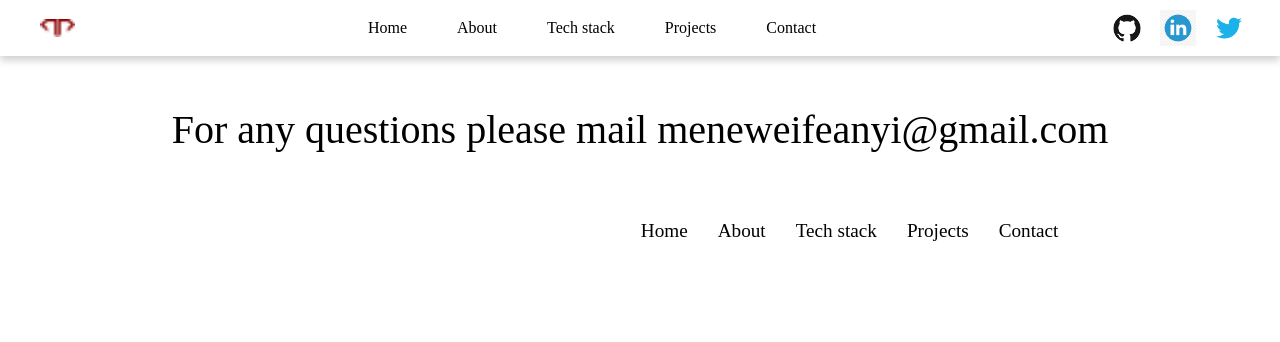
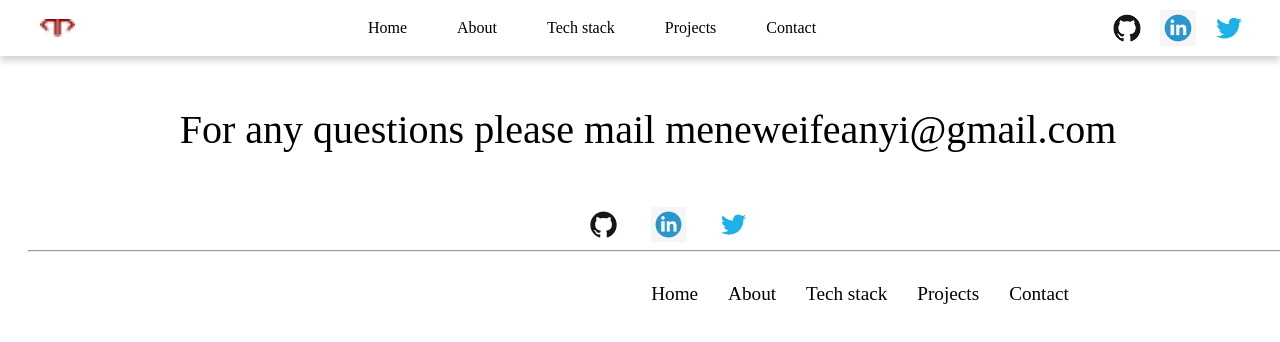
Before and after one commit to 0xidennis/Porfolio, a React (Vite) app: page /Contact in a window 1280 px wide. Shown: the top 342 px of the page. Built offline with nearby package versions, Linux system fonts and the light colour scheme.

Commit message:
initial commit

```diff
--- a/src/Static/Footer.jsx
+++ b/src/Static/Footer.jsx
@@ -7,12 +7,12 @@ const Footer = () => {
   return (
     <div>
       <div>
-      {/* <Container>
+      <Container>
         <LogNav>
-            <TextBox>
+            {/* <TextBox>
               <p>+2349034340791</p>
               <p>meneweifeanyi@gmail.com</p>
-            </TextBox>
+            </TextBox> */}
             <ImageBox>
             <img src={github} alt="" width={36}/>
             <img src={linkedin} alt="" width={36}/>
@@ -21,7 +21,7 @@ const Footer = () => {
         </LogNav>
         <hr/>
 
-    </Container> */}
+    </Container>
 
 
     <Container>
@@ -70,7 +70,6 @@ const Container = styled.div`
 
   @media (max-width: 768px) {
     padding: 0px;
-    border:1px solid black;
     width:80%;
   }
 
@@ -89,7 +88,7 @@ display: flex;
 
   @media (max-width: 768px) {
     flex-direction: column;
-    gap: 10px;
+    gap: 3px;
   }
 
 
@@ -107,15 +106,15 @@ const Navigation = styled.div`
   }
 
   @media (max-width: 768px) {
-    gap: 20px;
+    gap: 1px;
     font-size: 1rem;
     margin-top: 15px;
-    margin-left:5%;
-    border:1px solid black;
+    margin-left:1%;
+    /* border:1px solid black; */
   }
 
   @media (max-width: 480px) {
-    gap: 15px;
+    gap: 10px;
     font-size: 0.9rem;
     flex-wrap: wrap;
     justify-content: center;
--- a/src/index.css
+++ b/src/index.css
@@ -10,3 +10,8 @@
   -webkit-font-smoothing: antialiased;
   -moz-osx-font-smoothing: grayscale;
 }
+
+body {
+  overflow-x: hidden;
+  width: 100%;
+}
```
